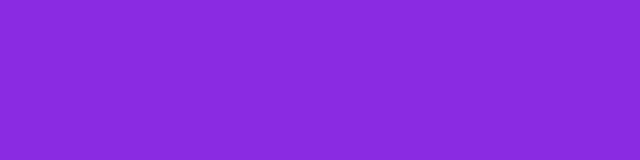
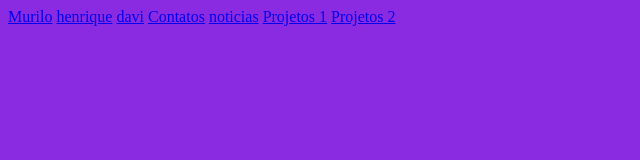
Before and after one commit to gabrielmartinsgomes/SharedForAtividade, a plain HTML site: page index.html in a window 1280 px wide. Shown: the whole page, without its empty margins (0-640 px from the left). Drawn offline with Linux system fonts and the light colour scheme.

Commit message:
links para paginas

```diff
--- a/index.html
+++ b/index.html
@@ -12,7 +12,13 @@
     </style>
 </head>
 <body>
-    <p></p>
+    <a href="Murilo.html">Murilo</a>
+    <a href="henrique.html">henrique</a>
+    <a href="Gabriel.html">davi</a>
+    <a href="contato.html">Contatos</a>
+    <a href="noticias.html">noticias</a>
+    <a href="Projeto1.html">Projetos 1</a>
+    <a href="Projeto2.html">Projetos 2</a>
 
 </body>
 </html>
```
